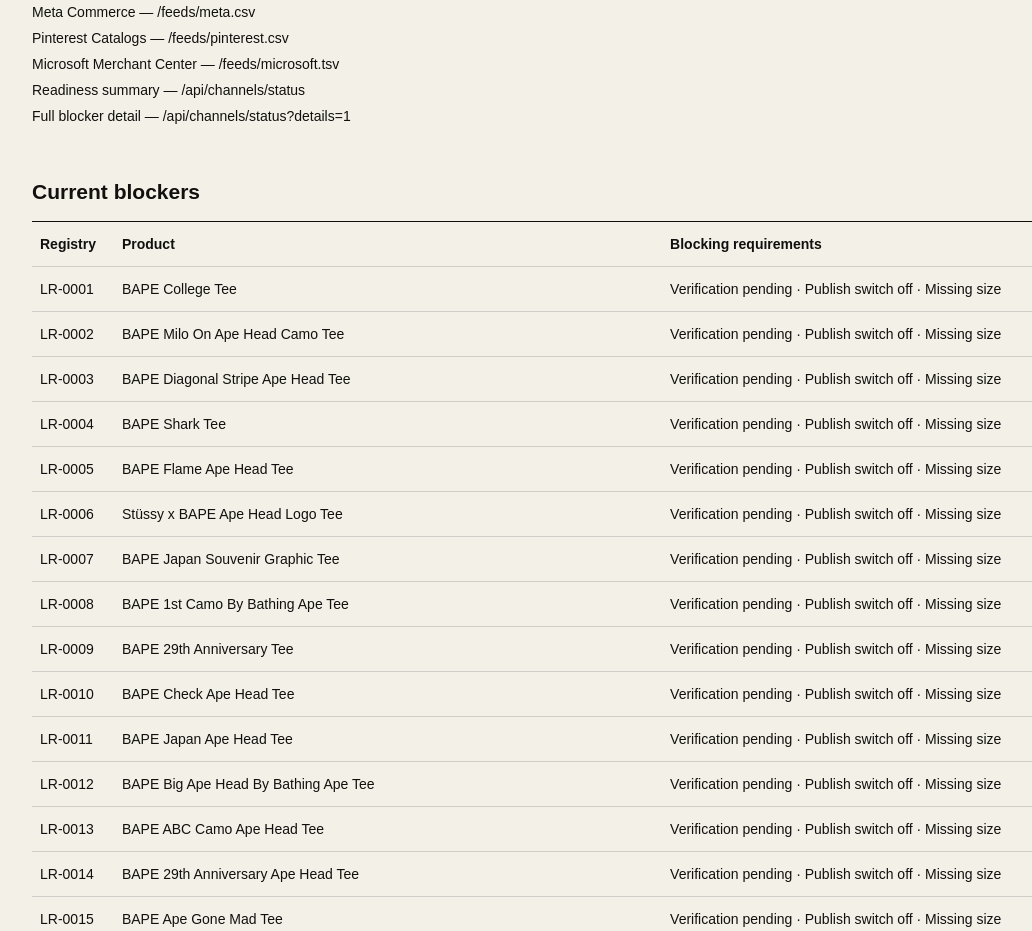
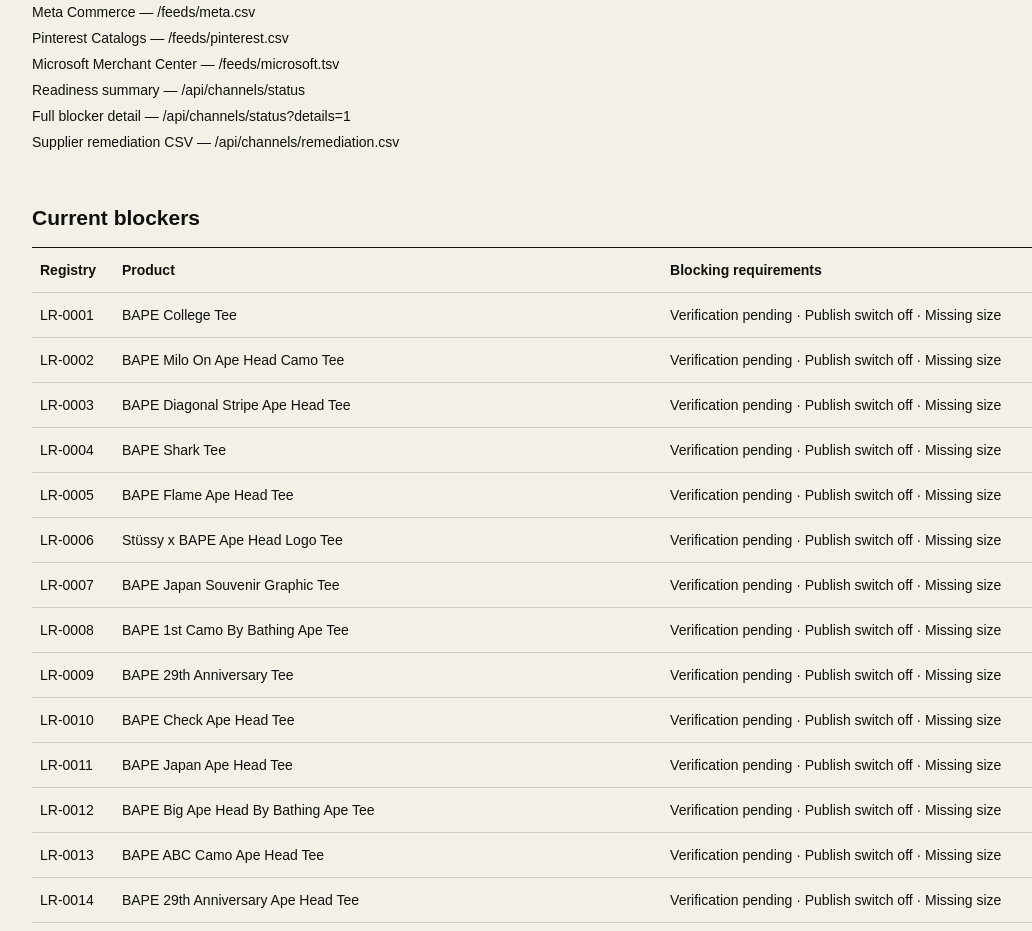
Before and after one commit to seantsck/luxuryregistry, a Next.js app: page /channel-readiness in a window 1280 px wide. Shown: the part 1100-2031 px from the top of the page, without its empty margins (42-1074 px from the left). Built offline with nearby package versions, Linux system fonts and the light colour scheme; no server answers; the database is empty.

Commit message:
Link supplier remediation export

```diff
--- a/app/channel-readiness/page.tsx
+++ b/app/channel-readiness/page.tsx
@@ -101,6 +101,7 @@
           <Link href="/feeds/microsoft.tsv">Microsoft Merchant Center — /feeds/microsoft.tsv</Link>
           <Link href="/api/channels/status">Readiness summary — /api/channels/status</Link>
           <Link href="/api/channels/status?details=1">Full blocker detail — /api/channels/status?details=1</Link>
+          <Link href="/api/channels/remediation.csv">Supplier remediation CSV — /api/channels/remediation.csv</Link>
         </div>
       </section>
 
```
